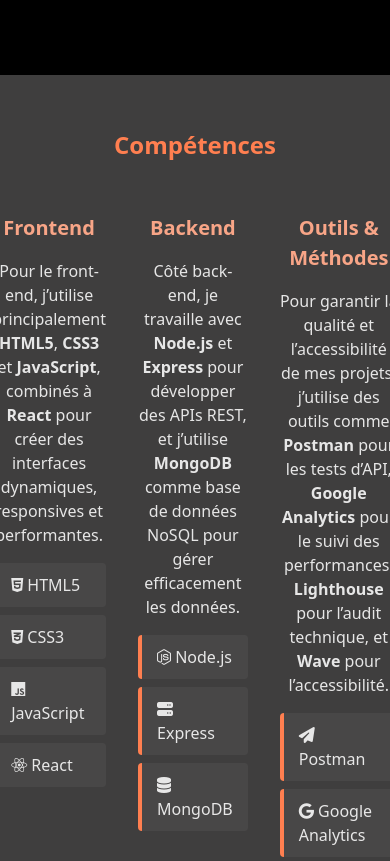
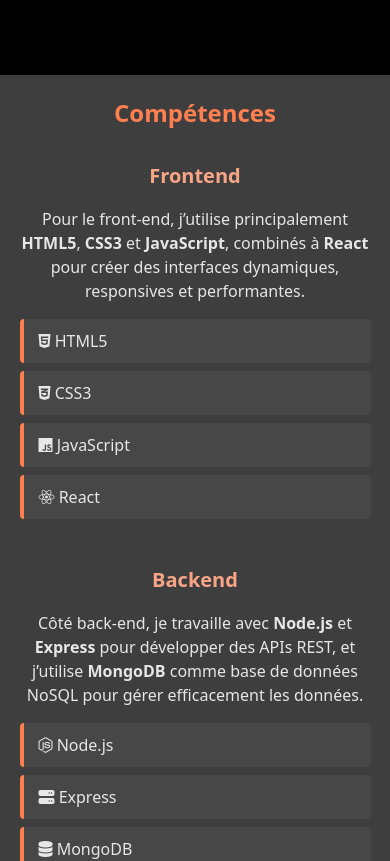
Before and after one commit to claire-vaugarny/Portfolio, a React (Vite) app: page / in a window 390 px wide. Shown: the top 861 px of the page. Built offline with nearby package versions, Linux system fonts and the light colour scheme.

Commit message:
version mobile : competencesSection

```diff
--- a/src/App.scss
+++ b/src/App.scss
@@ -49,8 +49,7 @@
   }
 
   section {
-    padding-left: 0;
-    padding-right: 0;
+    padding: 0;
     width: 100%;
   }
 }
--- a/src/components/competencesSection/competencesSection.scss
+++ b/src/components/competencesSection/competencesSection.scss
@@ -38,3 +38,20 @@
     }
   }
 }
+
+
+@media (max-width: 768px) {
+  #CompetencesSection .skillsContainer {
+    grid-template-columns: 1fr;
+    justify-items: center; // centre les éléments horizontalement
+
+    width: 90%;
+    padding: 0px;
+    gap: 0rem;
+
+    h3{
+      margin-top: 0;
+    }
+  }
+
+}
--- a/src/components/projectSection/projectSection.scss
+++ b/src/components/projectSection/projectSection.scss
@@ -18,7 +18,7 @@
 
 @media (max-width:768px) {
   .projectSection{
-
+    padding-bottom: 2rem;
 
     display: flex;
     flex-direction: column;
```
